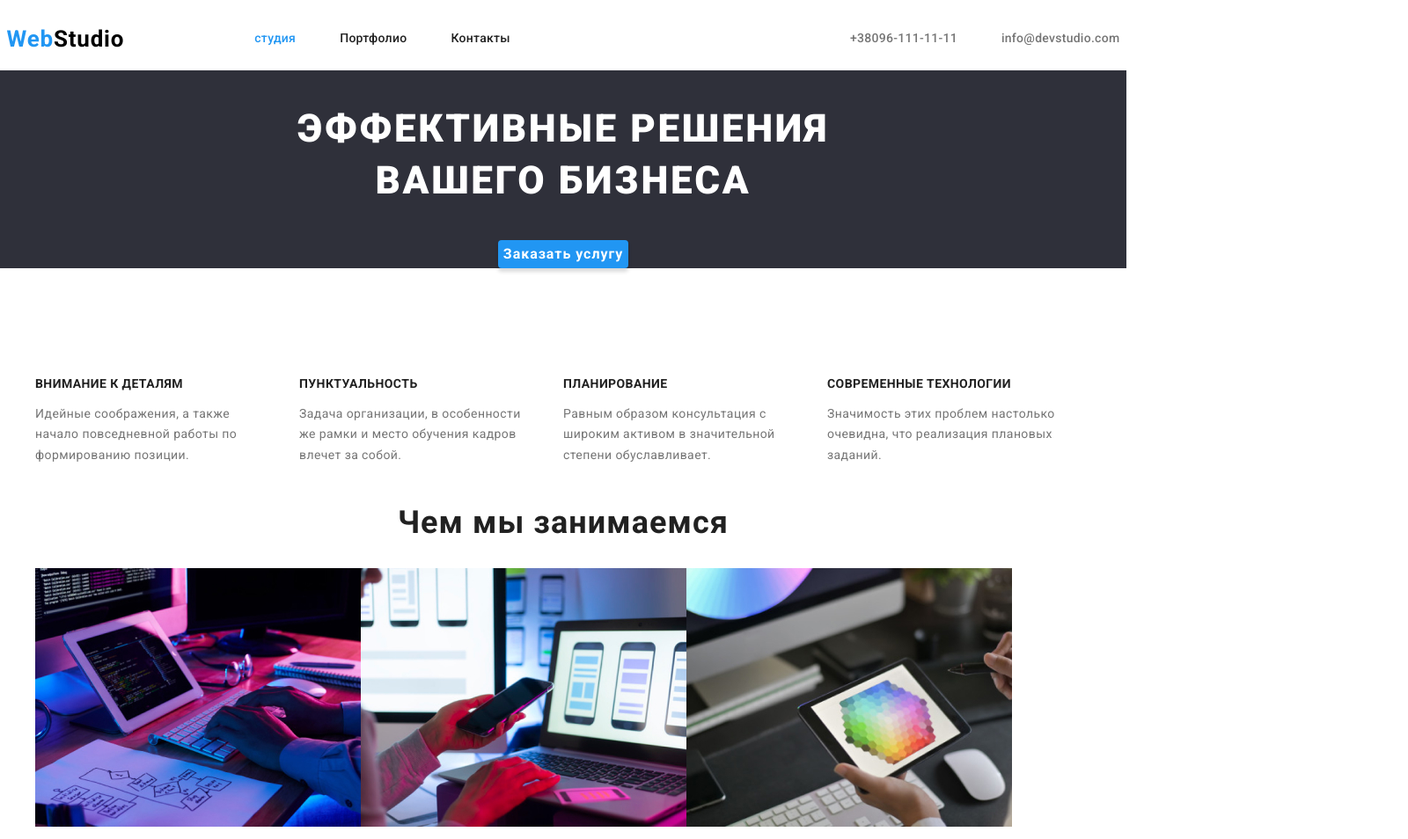
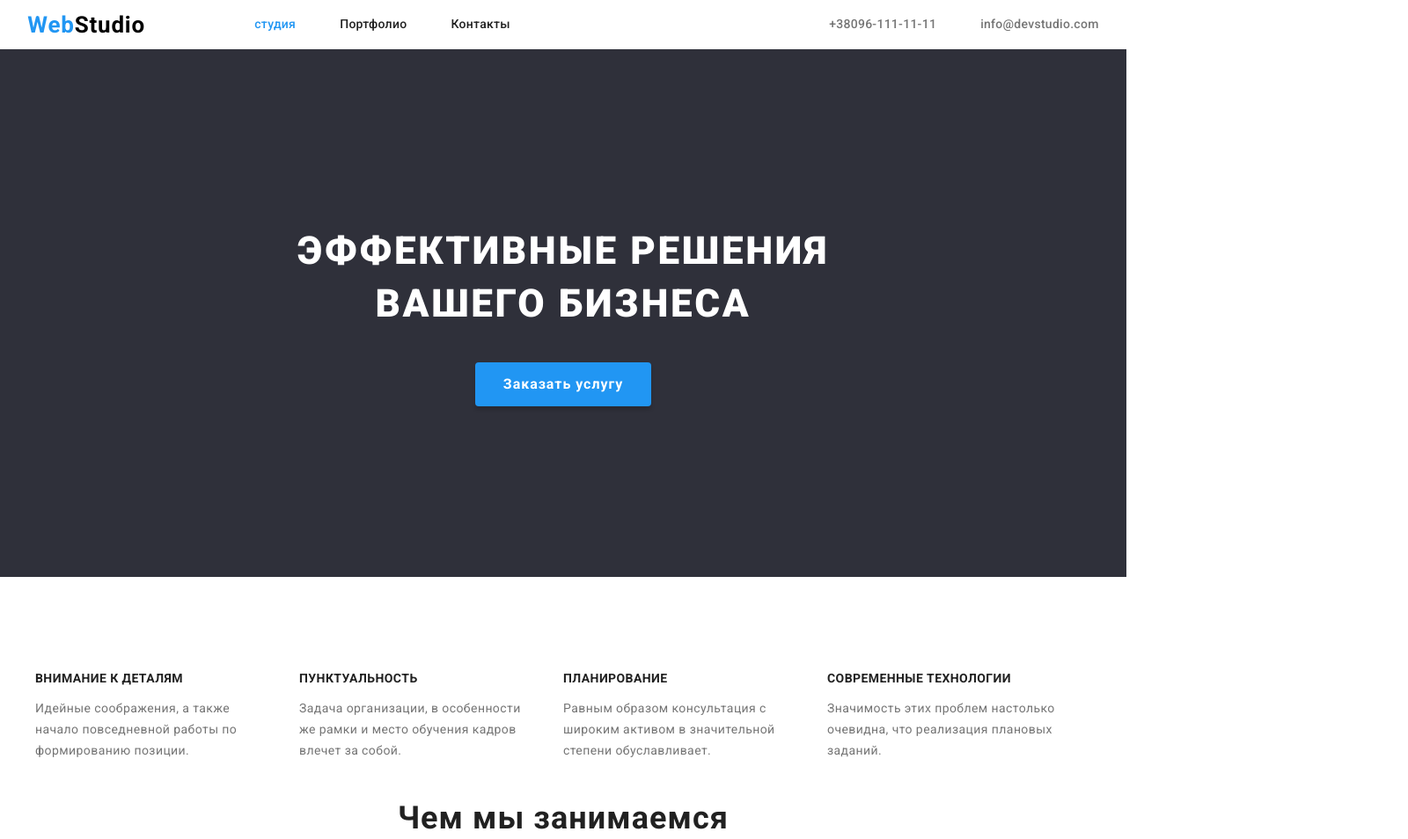
Before and after one commit to 4eptnk/goit-markup-hw-03, a plain HTML site: page index.html in a window 1280 px wide. Shown: the top 954 px of the page at 88% size, 1600 px wide, since content can reach past the window. Drawn offline with nearby package versions, Linux system fonts and the light colour scheme.

Commit message:
правки

```diff
--- a/Style/style.css
+++ b/Style/style.css
@@ -27,12 +27,9 @@ li {
 }
 
 /* header */
-header {
-  height: 80px;
-}
 .container-nav {
   display: flex;
-  justify-content: space-around;
+  justify-content: space-evenly;
   align-items: center;
 }
 .header-link {
@@ -49,6 +46,11 @@ header {
 }
 .nav-link :not(:last-child) {
   margin-right: 50px;
+}
+.nav-link {
+  padding-inline-start: 0;
+  margin-top: auto;
+  margin-bottom: auto;
 }
 .header-link {
   font-weight: 500;
@@ -155,6 +157,7 @@ header {
 
 .hero-section {
   background-color: var(--bcg-main-color);
+  height: 600px;
 }
 .hero-container {
   display: flex;
@@ -169,6 +172,8 @@ header {
   letter-spacing: 0.06em;
   text-transform: uppercase;
   color: var(--main-title-color);
+
+  margin-top: 200px;
 }
 .hero-button {
   font-weight: 700;
@@ -181,18 +186,27 @@ header {
   box-shadow: 0px 4px 4px rgba(0, 0, 0, 0.15);
   border-radius: 4px;
   border: none;
+
+  width: 200px;
+  height: 50px;
+  left: 700px;
+  top: 430px;
 }
 
 /* features */
 .features-container {
   display: flex;
-  flex-wrap: wrap;
+  align-items: baseline;
+  margin-top: 0;
+  margin-bottom: 0;
+}
+.features-container :not(:last-child) {
+  padding-right: 30px;
 }
 .features-item {
   display: block;
   flex-basis: calc(100% / 4 - 10px);
-  padding-top: 94px;
-  padding-right: 30px;
+  margin-top: 94px;
   justify-content: center;
 }
 .features-title {
@@ -212,8 +226,12 @@ header {
 }
 
 /* about company */
+.about-main :not(:last-child) {
+  padding-right: 30px;
+}
 .about-main {
   display: flex;
+  justify-content: center;
 }
 .about-title {
   font-weight: 700;
@@ -225,7 +243,13 @@ header {
 }
 
 /* our command */
-
+.our-command {
+  width: 1600px;
+}
+.cmd-section {
+  margin-top: 0;
+  margin-bottom: 0;
+}
 .cmd-container {
   font-weight: 500;
   font-size: 16px;
--- a/index.html
+++ b/index.html
@@ -64,7 +64,7 @@
 
       <!--особенности-->
 
-      <section>
+      <section class="features">
         <div class="container1">
           <h2 hidden>--особенности--</h2>
           <ul class="features-container">
@@ -102,7 +102,7 @@
 
       <!--о компании-->
 
-      <section>
+      <section class="about-company">
         <div class="container-company">
           <h2 class="about-title">Чем мы занимаемся</h2>
           <ul class="about-main">
@@ -121,7 +121,7 @@
 
       <!--наша команда-->
 
-      <section>
+      <section class="our-command">
         <div class="container1">
           <ul class="cmd-section">
             <li><h2 class="cmd-title">Наша команда</h2></li>
```
